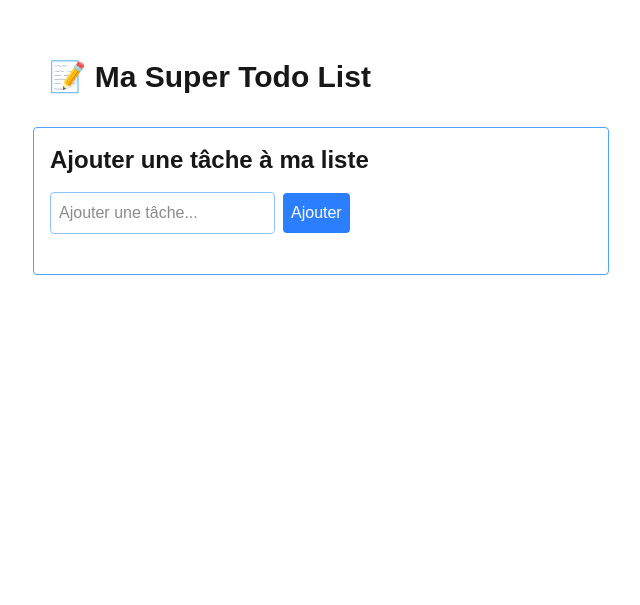
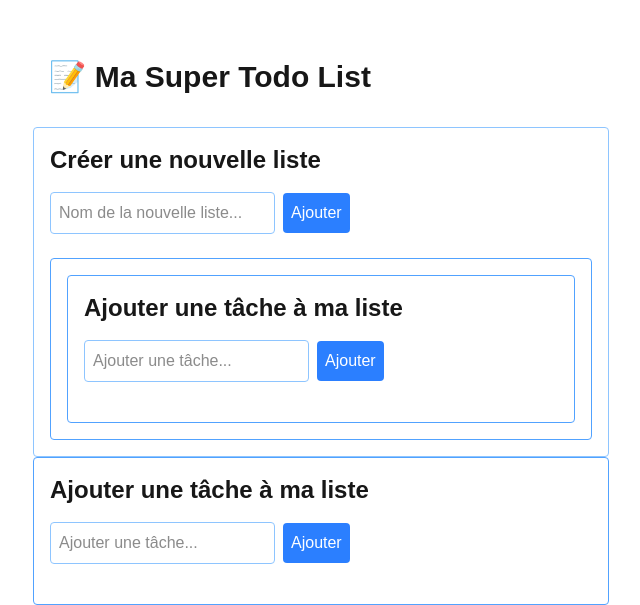
Before and after one commit to Johanna-k-dev/todo-next14, a Next.js app: page / in a window 1280 px wide. Shown: the part 757-1362 px from the top of the page, without its empty margins (319-959 px from the left). Before the commit the page ends 1032 px from the top, so only its background shows below. Built offline with nearby package versions, Linux system fonts and the light colour scheme.

Commit message:
Added subscrib form in page.tsx

```diff
--- a/src/app/page.tsx
+++ b/src/app/page.tsx
@@ -11,6 +11,9 @@ export default function Home() {
       <SubscribeForm/>
       <h1 className="p-4 max-w-xl mx-auto text-3xl font-bold mb-4">📝 Ma Super Todo List</h1>
       <section>
+        <CreateToDoList/>
+      </section>
+      <section>
         <TaskForm/>
       </section>
     </main>
```
